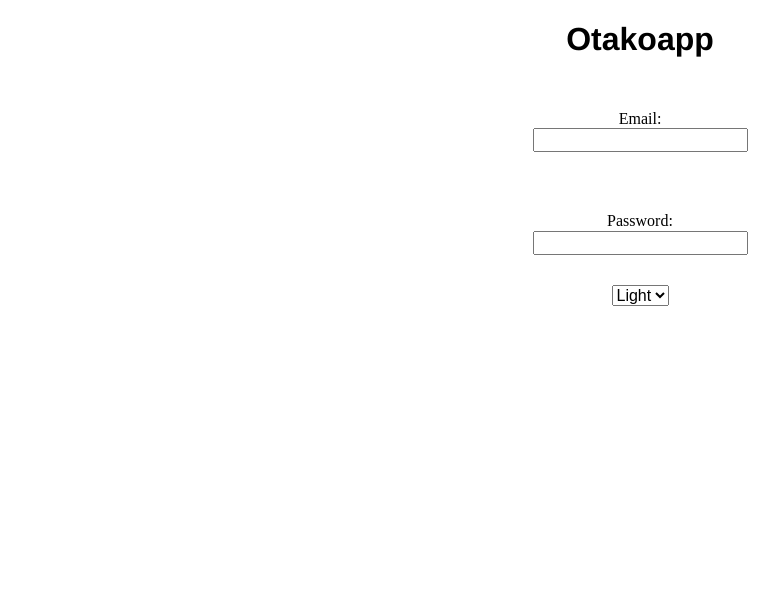
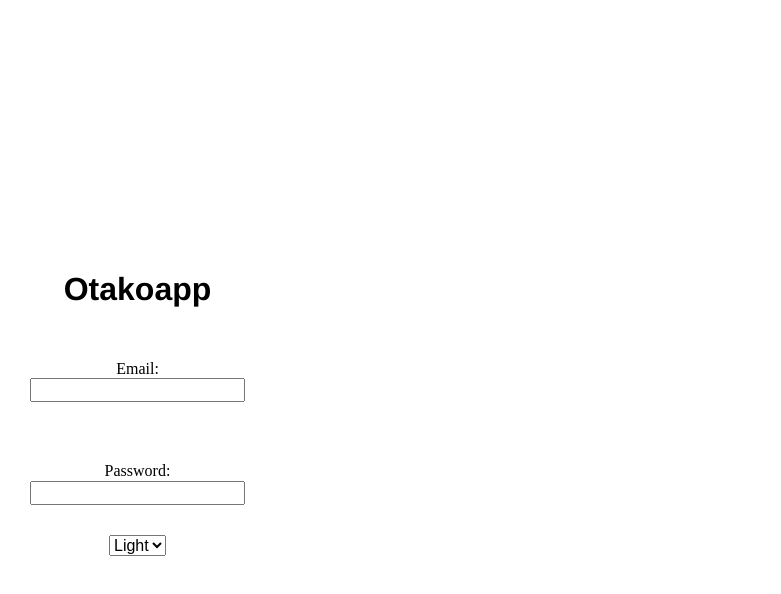
Before and after one commit to kibiinc/otako.moe, a Vue app: page /#/login in a window 1280 px wide. Shown: the top 594 px of the page, without its empty margins (0-781 px from the left). Built offline with nearby package versions, Linux system fonts and the light colour scheme.

Commit message:
Added some padding. someone halp me with dis

```diff
--- a/src/assets/main.sass
+++ b/src/assets/main.sass
@@ -24,3 +24,14 @@ h1.title
   -webkit-font-smoothing: antialiased
   -moz-osx-font-smoothing: grayscale
   text-align: center
+
+p.subtitle
+  font-family: 'Avenir', Helvetica, Arial, sans-serif
+  -webkit-font-smoothing: antialiased
+  -moz-osx-font-smoothing: grayscale
+  text-align: center
+
+.auth
+  position: absolute
+  left: 0
+  top: 0
--- a/src/components/Error404.vue
+++ b/src/components/Error404.vue
@@ -13,5 +13,7 @@ export default {
 }
 </script>
 
-<style scoped>
+<style scoped lang="sass">
+html
+  text-align: center
 </style>
--- a/src/components/Login.vue
+++ b/src/components/Login.vue
@@ -1,8 +1,9 @@
 <template>
   <div :class="theme" class="login-page">
     <menu-bar/>
+  <div class="auth">
     <h1 class="title">Otakoapp</h1>
-    <div class="login-container">
+     <div class="login-container">
       <form class="login-form" action="" method="post">
         <div class="login-input">
           Email:<br><input type="email" name="" value=""><br>
@@ -14,28 +15,28 @@
     </div>
     <theme-selector/>
   </div>
+ </div>
 </template>
 
 <script>
-import ThemeSelector from '@/components/ThemeSelector'
-import MenuBar from '@/components/MenuBar'
+import ThemeSelector from "@/components/ThemeSelector";
+import MenuBar from "@/components/MenuBar";
 
 export default {
-  name: 'Login',
-  data () {
-    return {
-    }
+  name: "Login",
+  data() {
+    return {};
   },
   components: {
-    'theme-selector': ThemeSelector,
-    'menu-bar': MenuBar
+    "theme-selector": ThemeSelector,
+    "menu-bar": MenuBar
   },
   computed: {
-    theme () {
-      return this.$store.state.theme
+    theme() {
+      return this.$store.state.theme;
     }
   }
-}
+};
 </script>
 
 <style scoped lang="sass">
@@ -44,6 +45,11 @@ export default {
   width: 100%
   height: 100%
 
-  .login-input
-    padding: 30px
+.login-input
+  padding: 30px
+
+.auth
+  position: absolute
+  text-align: center
+  top: 250px
 </style>
--- a/src/components/Main.vue
+++ b/src/components/Main.vue
@@ -1,6 +1,7 @@
 <template>
   <div>
     <h1 class="title">Main Page</h1>
+    <p class="subtitle">hue</p>
   </div>
 </template>
 
--- a/src/store.js
+++ b/src/store.js
@@ -5,7 +5,7 @@ Vue.use(Vuex)
 
 export default new Vuex.Store({
   state: {
-    theme: 'light'
+    theme: 'light' // default
   },
   mutations: {
     changeTheme (state, n) {
```
Also changed, not shown: 1 other file (tests, documents, lock files or other folders).
